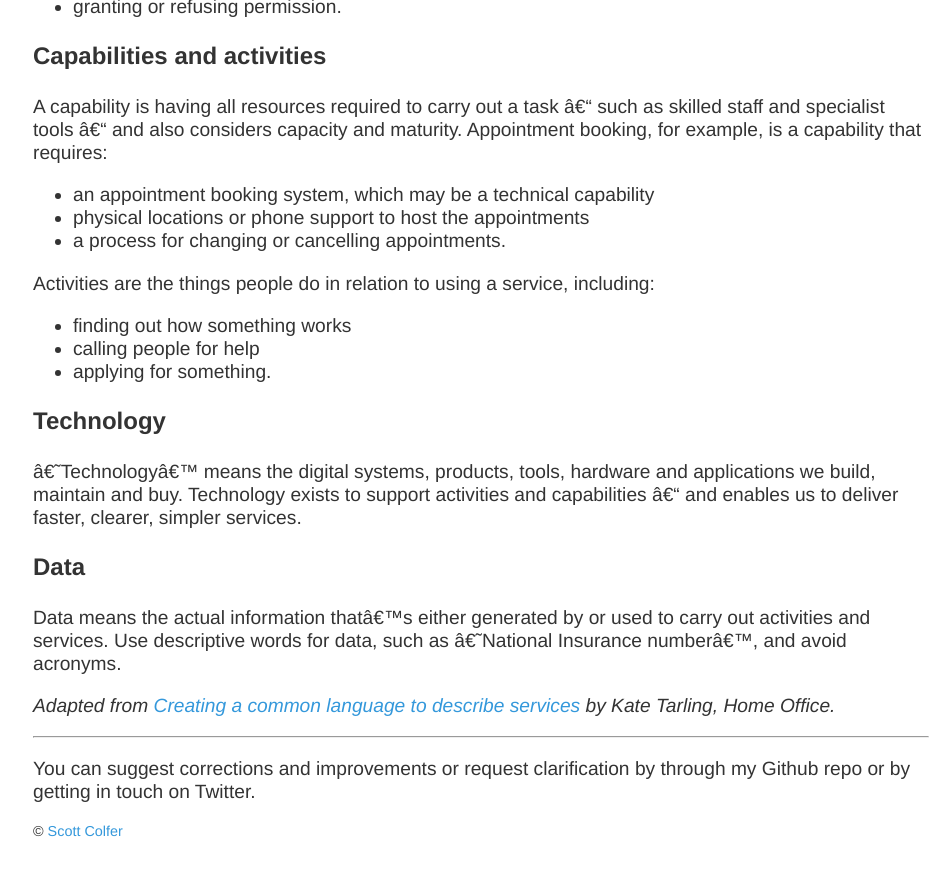
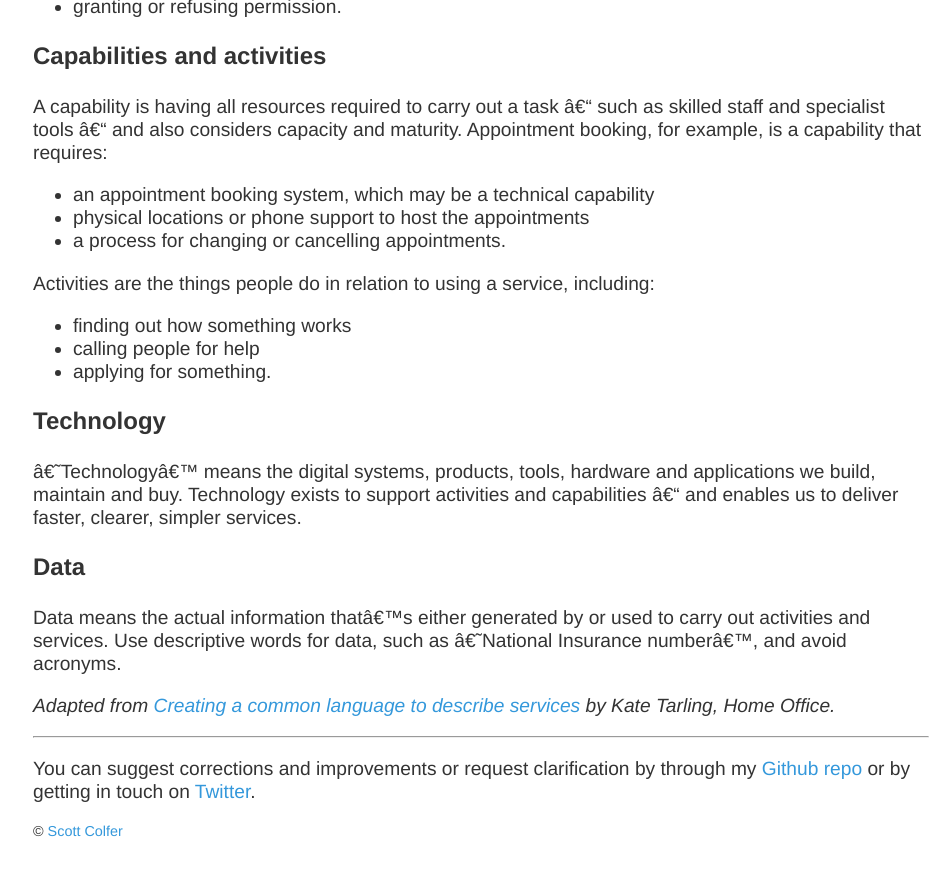
Before and after one commit to scottcolfer/scottcolfer.github.io, a Jekyll site: the page built from _posts/2018-05-14-public-service.md, in a window 1280 px wide and 900 px high, scrolled down 1842 px. Shown: the top 876 px of the window, without its empty margins (159-1111 px from the left). Built offline with Jekyll 4.4.1, drawn with Linux system fonts in a browser that asks for light colours; part of the change alters nothing that is shown.

```diff
--- a/_posts/2018-05-14-public-service.md
+++ b/_posts/2018-05-14-public-service.md
@@ -76,4 +76,4 @@ Data means the actual information that’s either generated by or used to carry
 
 ---
 
-You can suggest corrections and improvements or request clarification by through my Github repo or by getting in touch on Twitter.
+You can suggest corrections and improvements or request clarification by through my [Github repo](https://github.com/scottcolfer/scottcolfer.github.io/blob/master/_posts/2018-05-14-public-service.md) or by getting in touch on [Twitter](https://twitter.com/scottcolfer).
```
